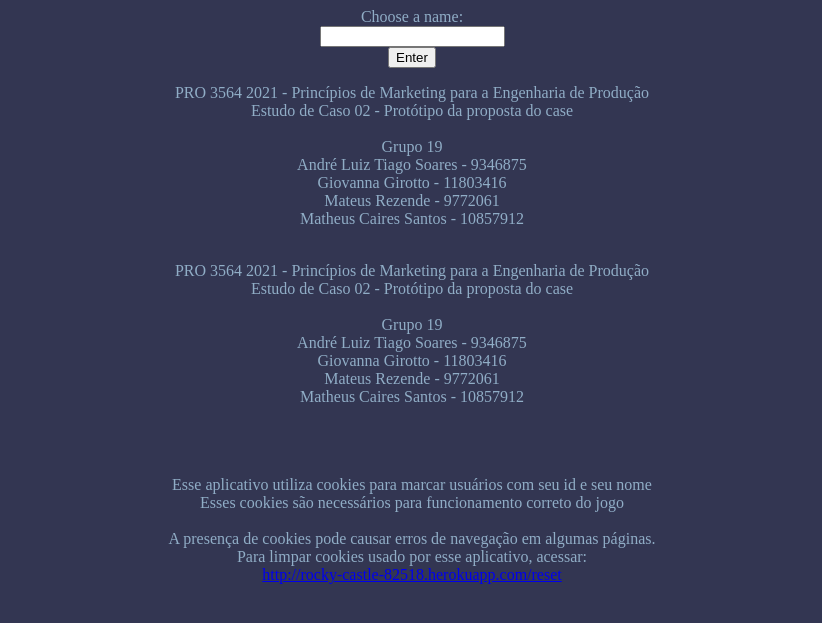
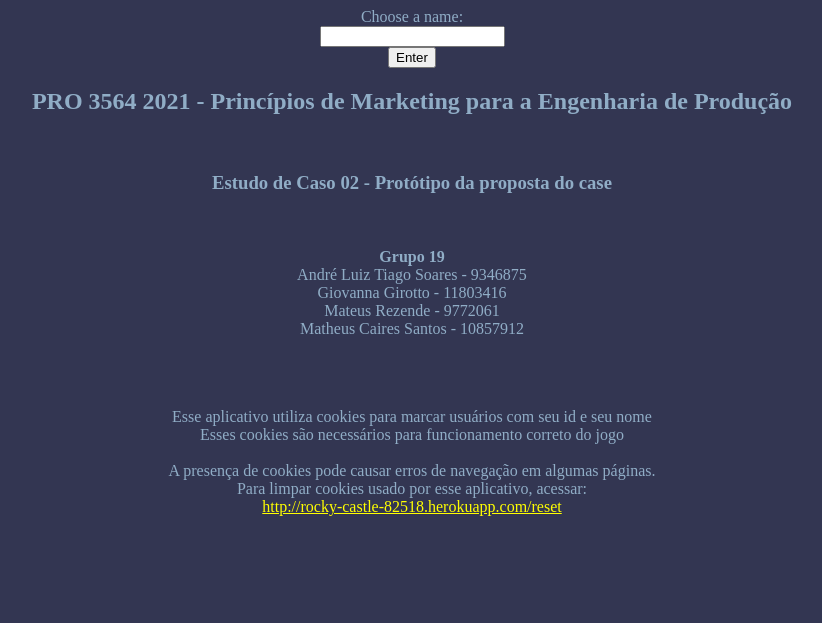
Before and after one commit to atiagosoares/my_first_app, a Flask app: page /login in a window 1280 px wide. Shown: the top 623 px of the page, without its empty margins (228-1050 px from the left). Run offline with Flask 2, Linux system fonts and the light colour scheme.

Commit message:
changes in style

```diff
--- a/static/style.css
+++ b/static/style.css
@@ -18,3 +18,7 @@ table {
     margin-left: auto;
     margin-right: auto;
 }
+
+a {
+    color : yellow;
+}
--- a/templates/base.html
+++ b/templates/base.html
@@ -15,10 +15,10 @@
         {% endblock %}
         </div>
         <p>
-            PRO 3564 2021 - Princípios de Marketing para a Engenharia de Produção <br>
-            Estudo de Caso 02 - Protótipo da proposta do case<br><br>
+            <h2>PRO 3564 2021 - Princípios de Marketing para a Engenharia de Produção</h2> <br>
+            <h3>Estudo de Caso 02 - Protótipo da proposta do case</h3><br><br>
 
-            Grupo 19 <br>
+            <b>Grupo 19</b> <br>
             André Luiz Tiago Soares - 9346875 <br>
             Giovanna Girotto - 11803416 <br>
             Mateus Rezende - 9772061 <br>
--- a/templates/login-form.html
+++ b/templates/login-form.html
@@ -5,14 +5,4 @@
     <input id='username' type="text" name='name'><br>
     <input value = "Enter" type="submit"><br>
 </form>
-<p>
-PRO 3564 2021 - Princípios de Marketing para a Engenharia de Produção <br>
-Estudo de Caso 02 - Protótipo da proposta do case<br><br>
-
-Grupo 19 <br>
-André Luiz Tiago Soares - 9346875 <br>
-Giovanna Girotto - 11803416 <br>
-Mateus Rezende - 9772061 <br>
-Matheus Caires Santos - 10857912 <br><br>
-</p>
 {% endblock %}
```
Also changed, not shown: database.db.
